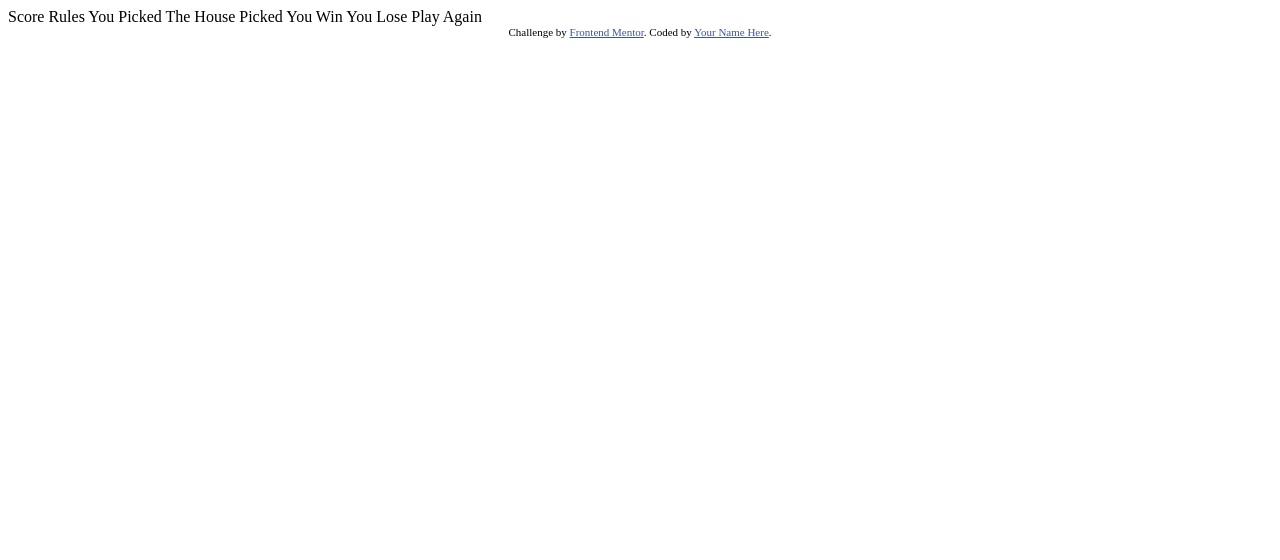
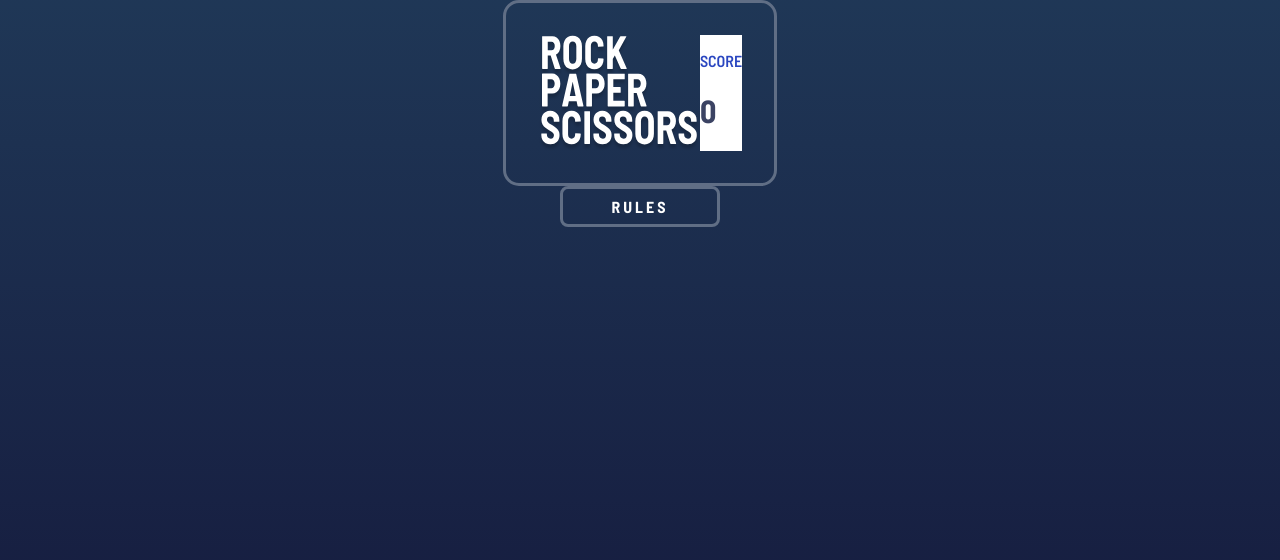
Before and after one commit to Kamran-Javed-Khan/rock-paper-scissor, a plain HTML site: page index.html in a window 1280 px wide. Drawn offline with Linux system fonts and the light colour scheme.

Commit message:
commit 1

```diff
--- a/index.html
+++ b/index.html
@@ -4,34 +4,31 @@
   <meta charset="UTF-8">
   <meta name="viewport" content="width=device-width, initial-scale=1.0"> <!-- displays site properly based on user's device -->
 
+  <link rel="preconnect" href="https://fonts.googleapis.com">
+  <link rel="preconnect" href="https://fonts.gstatic.com" crossorigin>
+  <link href="https://fonts.googleapis.com/css2?family=Barlow+Semi+Condensed:wght@600;700&display=swap" rel="stylesheet">
   <link rel="icon" type="image/png" sizes="32x32" href="./images/favicon-32x32.png">
+  <link rel="stylesheet" href="style.css">
 
   <title>Frontend Mentor | Rock, Paper, Scissors</title>
+</head>
+<body>
+  <div class="flex title">
+    <img src="images/logo.svg">
+    <div class="scorecard">
+      <p>Score</p>
+      <h1>0</h1>
+    </div>
+  </div>
 
-  Score
-  Rules
+  <button class="rules">Rules</button>
 
-  You Picked
+  <!--You Picked
   The House Picked
 
   You Win
   You Lose
 
-  Play Again
-
-  <!-- Feel free to remove these styles or customise in your own stylesheet 👍 -->
-  <style>
-    .attribution { font-size: 11px; text-align: center; }
-    .attribution a { color: hsl(228, 45%, 44%); }
-  </style>
-</head>
-<body>
-
-
-
-  <div class="attribution">
-    Challenge by <a href="https://www.frontendmentor.io?ref=challenge" target="_blank">Frontend Mentor</a>.
-    Coded by <a href="#">Your Name Here</a>.
-  </div>
+  Play Again-->
 </body>
 </html>
--- /dev/null
+++ b/style.css
@@ -0,0 +1,55 @@
+:root {
+    --outline: hsl(217, 16%, 45%);
+    --score: hsl(229, 64%, 46%);
+    --dark-text: hsl(229, 25%, 31%);
+    --border-size: 3px;
+}
+
+body {
+    margin: 0;
+    padding: 0;
+    height: 100vh;
+    display: flex;
+    flex-direction: column;
+    background: linear-gradient(hsl(214, 47%, 23%), hsl(237, 49%, 15%));
+    align-items: center;
+    font-family: 'Barlow Semi Condensed', sans-serif;
+}
+
+.flex {
+    display: flex;
+}
+
+.title {
+    border: var(--border-size) solid var(--outline);
+    border-radius: 1em;
+    padding: 2em;
+    justify-content: space-between;
+}
+
+.scorecard {
+    background-color: white;
+}
+
+.scorecard > p {
+    text-transform: uppercase;
+    color: var(--score);
+}
+
+.scorecard > h1 {
+    color: var(--dark-text);
+}
+
+.rules {
+    border-radius: 0.5em;
+    border: var(--border-size) solid var(--outline);
+    text-transform: uppercase;
+    padding: 0.5em 2em;
+    width: 10em;
+    background: none;
+    color: white;
+    font-family: 'Barlow Semi Condensed', sans-serif;
+    font-weight: 700;
+    letter-spacing: 3px;
+    font-size: 1em;
+}
```
